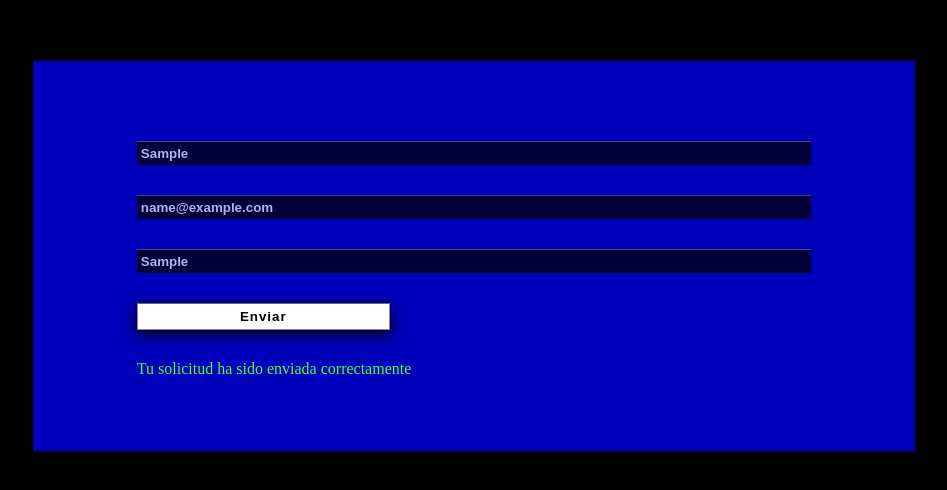
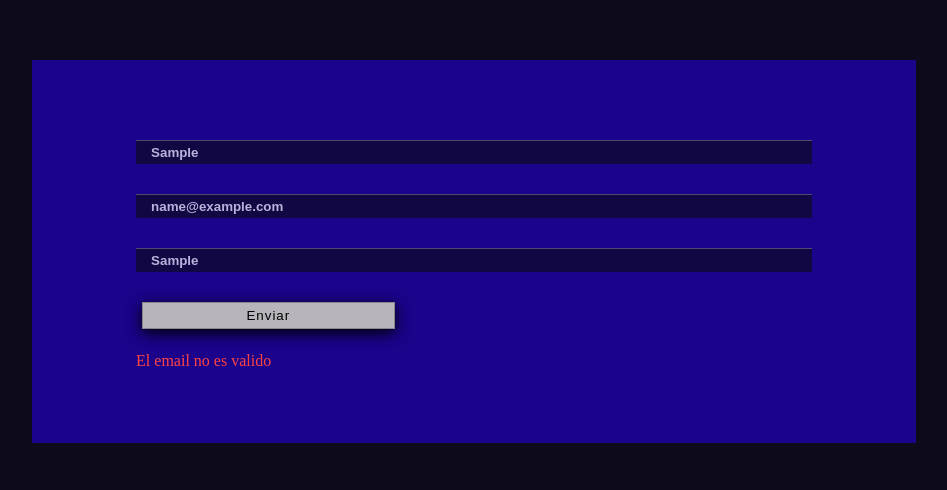
Before and after one commit to ErickOwo/Curso-Javascript-Dalto, a plain HTML site: page Ejercicios en SoyDalto/Capitulo 9/problema1.html in a window 1280 px wide. Both pictures are taken after typing "Sample", "name@example.com", "Sample" into the empty fields and a click on the input "Enviar". Shown: the whole page, without its empty margins (166-1113 px from the left). Drawn offline with Linux system fonts and the light colour scheme.

Commit message:
Adding regex in the proyect. Chapter 9 modified

```diff
--- a/Ejercicios en SoyDalto/Capitulo 9/Codigo/code.js
+++ b/Ejercicios en SoyDalto/Capitulo 9/Codigo/code.js
@@ -3,7 +3,7 @@ const divResultado = document.createElement("DIV");
 divResultado.classList.add("resultado");
 formulario.appendChild(divResultado);
 
-const nombre = document.getElementById("nombre");
+const nameInput = document.getElementById("name");
 const email = document.getElementById("email");
 const materia = document.getElementById("materia");
 const boton = document.getElementById("btn-enviar");
@@ -11,8 +11,8 @@ const boton = document.getElementById("btn-enviar");
 boton.addEventListener("click",(e)=>{
     e.preventDefault();
     let error = validarCampos();
-    if (error[0]){
-        divResultado.innerHTML = error[1];
+    if (error){
+        divResultado.innerHTML = error;
         divResultado.classList.add("red");
     }
     else{
@@ -22,38 +22,20 @@ boton.addEventListener("click",(e)=>{
     }
 });
 const validarCampos = ()=>{
-    let error = [];
-    if(nombre.value.length < 4){
-        error[0] = true;
-        error[1] = "El nombre no puede contener menos de 4 caracteres";
-        return error;
+    const nameValue = nameInput.value.trim();
+    const emailValue = email.value.trim();
+    const materiaValue = materia.value.trim();
+
+    if(!/[a-z]{3,40}/i.test(nameValue) || /[\d\-\\\/@!?¿¡_\[\]\(\)]+/.test(nameValue)){
+        return error = `El nombre no puede contener menos de 3 o más de 40 letras, ni números, ni los siguientes caracteres "-\/¡!¿?_[]()"`;
+
     }
-    else if(nombre.value.length > 40){
-        error[0] = true;
-        error[1] = "El nombre no puede Contener más de 40 caracteres"
-        return error;
+    else if(!/[\w\.]{5,30}\+?\w{0,10}@[\w\.\-]{3,}\.\w{2,3}/i.test(emailValue)){
+        return error = "El email no es valido";
     }
-    else if(email.value.length < 4 || email.length > 40){
-        error[0] = true;
-        error[1] = "El email no es valido"
-        return error;
+    else if(!/\w{4,15}/i.test(materiaValue)){
+        return error = "La materia no es valida";
     }
-    else if(email.value.indexOf("@") == -1){
-        error[0] = true;
-        error[1] = `El email no contiene "@"`
-        return error;
-    }
-    else if(email.value.indexOf(".") == -1){
-        error[0] = true;
-        error[1] = `El email no contiene "."`
-        return error;
-    }
-    else if(materia.value.length < 4 || materia.length > 40){
-        error[0] = true;
-        error[1] = "La materia no es valida";
-        return error;
-    }
-    return error[0] = false;
 }
 
 //{}[] ||
--- a/Ejercicios en SoyDalto/Capitulo 9/Css/style.css
+++ b/Ejercicios en SoyDalto/Capitulo 9/Css/style.css
@@ -1,5 +1,5 @@
 body{
-    background-color: #000;
+    background-color: #0d0a1c;
 }
 *{
     box-sizing: border-box;
@@ -8,54 +8,62 @@ body{
     padding: 50px 20px;
     width: 70%;
     margin: 60px auto;
-    background-color: #00b;
-    border: 1px solid #000;
+    background-color: #2200bbb3;
 }
-input{
+input {
+    outline: none;
     border: none;
+}
+.input {
     border-top: 1px solid #666;
-    background-color: #000;
+    background-color: #0d0a24;
     opacity: .7;
     display: block;
     width: 80%;
-    margin: 30px 10%;
-    outline: none;
-    padding: 4px;
+    margin: 30px auto;
+    padding: 4px 15px;
     font-weight: 700;
-    color: #fff;
+    color: #fcfeff;
 }
-input:hover{
-    background-color: #fff;
+.input::placeholder {
+    color: #929da4;
+}
+.input:hover{
+    background-color: #ffffff;
     color: #000;
     border: none;
     border-top: 1px solid #555;
     transition: background-color 1s;
 }
-input:hover::placeholder{
+.input:hover::placeholder{
     color: #000;
 }
-input::placeholder{
-    color: #999;
+.input:focus{
+    opacity: 1;
+    border-top: 1px solid #fff;
+    background-color:#0d0a24;
+    color: #fff;
 }
-input:focus{
-    opacity: 1;
-    border-top: 1px solid #666;
+.input:focus::placeholder{
+    color: #929da4;
 }
 [type="submit"]{
     opacity: 1;
     width: 30%;
-    background-color: #fff;
+    margin-left: 90px;
+    background-color: #b7b5bb;
     border: none;
-    border: 1px solid #888;
+    border: 1px solid #888888;
     letter-spacing: 1px;
     padding: 5px;
     color: #000;
     box-shadow: 0px 4px 15px #000;
+    user-select: none;
 }
 [type="submit"]:hover{
-    border: 1px solid #666;
+    border: 1px solid #74757e;
     background-color: #ccc;
-    color: #733;
+    color: rgb(118, 113, 149);
 }
 [type="submit"]:active{
     border: 1px solid #866;
--- a/Ejercicios en SoyDalto/Capitulo 9/problema1.html
+++ b/Ejercicios en SoyDalto/Capitulo 9/problema1.html
@@ -9,9 +9,9 @@
 </head>
 <body>
     <form id="formulario-1">
-        <input  type="text" placeholder="Nombre Completo" required id="nombre" autocomplete="off">
-        <input type="email" placeholder="Email" required id="email" autocomplete="off">
-        <input type="text" placeholder="Materia Adeudada" required id="materia" autocomplete="off">
+        <input class="input"  type="text" placeholder="Ingrese Nombre Completo" required id="name" autocomplete="off">
+        <input class="input" type="email" placeholder="Ingrese Email" required id="email" autocomplete="off">
+        <input class="input" type="text" placeholder="Ingrese Materia Adeudada" required id="materia" autocomplete="off">
         <input type="submit" value="Enviar" id="btn-enviar">
     </form>
     <script src="Codigo/code.js"></script>
```
